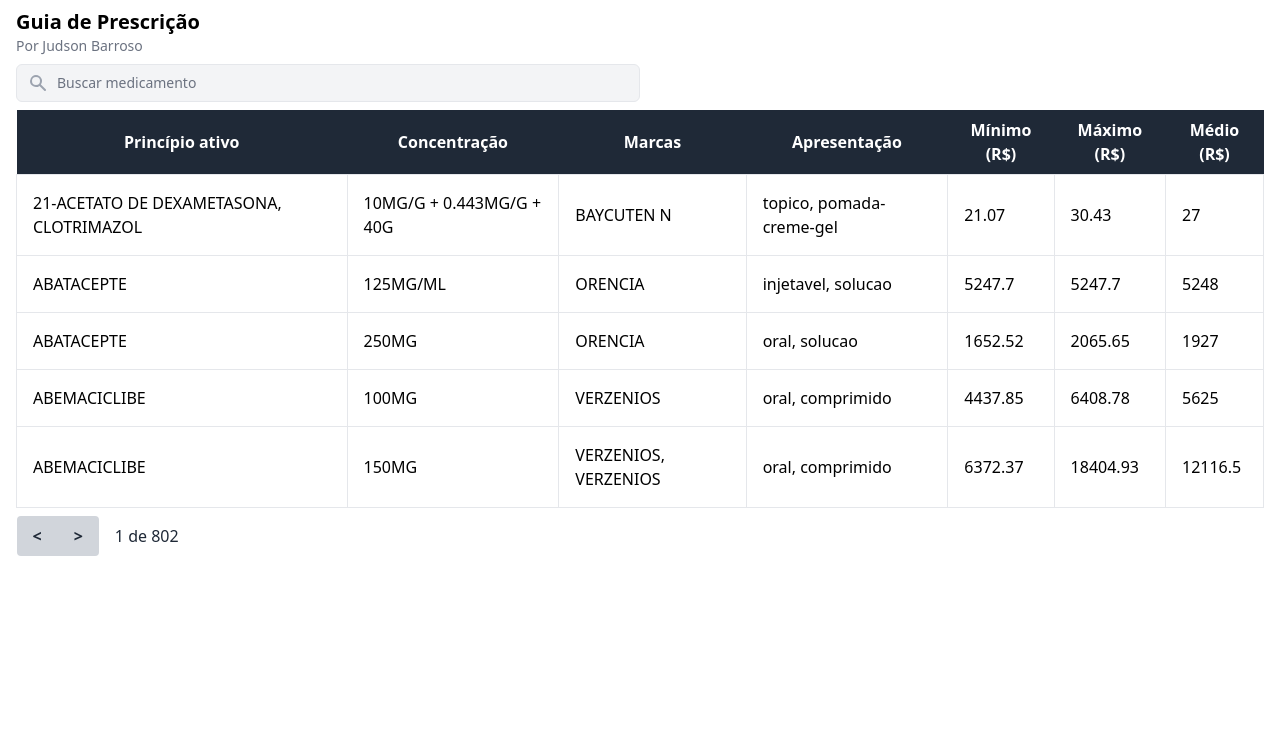
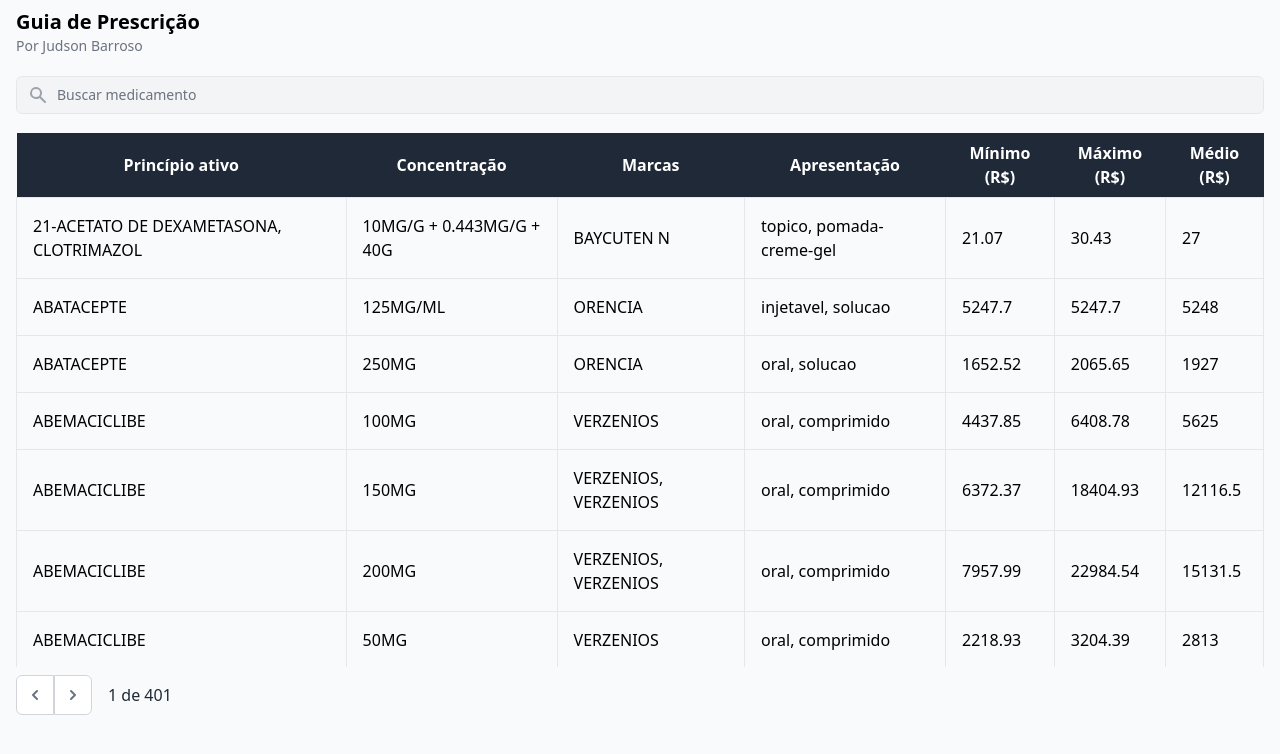
Before and after one commit to judsonbsilva/guia-prescricao, a React (Create React App) app: page / in a window 1280 px wide. Shown: the top 754 px of the page. Built offline with nearby package versions, Linux system fonts and the light colour scheme.

Commit message:
feature: adjust ui design

```diff
--- a/src/App.js
+++ b/src/App.js
@@ -95,7 +95,7 @@
     columns,
     data,
     initialState: {
-      pageSize: 5
+      pageSize: 10
     }
   }, useFilters, usePagination);
 
@@ -108,11 +108,14 @@
   };
 
   return (
-    <div className='w-full h-full px-4'>
-     <header className="flex flex-wrap">
-      <h1 className="flex-auto text-xl font-semibold mt-2">Guia de Prescrição</h1>
-      <div className="w-full flex-none text-sm font-medium text-gray-500">Por Judson Barroso</div>
-      <form className="relative w-1/2">
+    <div className='w-full h-screen px-4 bg-gray-50'>
+     <header className="flex flex-wrap md:h-1/6 sm:h-14">
+       <div className="flex-auto md:w-full sm:w-1/2">
+        <h1 className="w-full md:text-xl font-semibold mt-2 sm:text-base">Guia de Prescrição</h1>
+        <div className="w-full flex-none md:text-sm font-medium text-gray-500 sm:text-xs">Por Judson Barroso</div>
+      </div>
+      <div className="flex-auto md:w-full sm:w-1/2">
+      <form className="relative">
         <svg width="20" height="20" fill="currentColor" className="absolute left-3 top-1/2 transform -translate-y-1/2 text-gray-400">
           <path fill-rule="evenodd" clip-rule="evenodd" d="M8 4a4 4 0 100 8 4 4 0 000-8zM2 8a6 6 0 1110.89 3.476l4.817 4.817a1 1 0 01-1.414 1.414l-4.816-4.816A6 6 0 012 8z" />
         </svg>
@@ -123,14 +126,15 @@
           className='focus:border-light-blue-500 focus:ring-1 focus:ring-light-blue-500 focus:outline-none w-full text-sm text-black placeholder-gray-500 border border-gray-200 rounded-md py-2 pl-10 bg-gray-100 my-2'
         />
       </form>
+      </div>
     </header>
-
+    <div className="flex h-4/6 overflow-y-auto">
     <table {...getTableProps()} className='table-auto w-full'>
       <thead>
         {headerGroups.map(headerGroup => (
           <tr {...headerGroup.getHeaderGroupProps()} className='bg-gray-800 mar'>
             {headerGroup.headers.map(column => (
-              <th {...column.getHeaderProps()} className='px-2 py-2 text-white h-100'>
+              <th {...column.getHeaderProps()} className='px-2 py-2 text-white h-10'>
                 {column.render('Header')}
               </th>
             ))}
@@ -146,7 +150,7 @@
                     return (
                       <td
                         {...cell.getCellProps()}
-                        className='border px-4 py-4 h-1/5'
+                        className='border px-4 py-4'
                       >
                         {cell.render('Cell')}
                       </td>
@@ -156,19 +160,29 @@
             )
           })}
       </tbody>
-      <tfoot>
-      <div className="inline-flex py-2">
+    </table>
+    </div>
+    <footer className="flex h-1/6">
+    <div className="inline-flex h-14 py-2">
         <button
-          className="bg-gray-300 hover:bg-gray-400 text-gray-800 font-bold py-2 px-4 rounded-l"
+          //className="bg-gray-300 hover:bg-gray-400 text-gray-800 font-bold py-2 px-4 rounded-l"
           onClick={() => previousPage()} disabled={!canPreviousPage}
+          className="relative inline-flex items-center px-2 py-2 rounded-l-md border border-gray-300 bg-white text-sm font-medium text-gray-500 hover:bg-gray-50"
         >
-          {'<'}
+          <span class="sr-only">Anterior</span>
+          <svg class="h-5 w-5" xmlns="http://www.w3.org/2000/svg" viewBox="0 0 20 20" fill="currentColor" aria-hidden="true">
+            <path fill-rule="evenodd" d="M12.707 5.293a1 1 0 010 1.414L9.414 10l3.293 3.293a1 1 0 01-1.414 1.414l-4-4a1 1 0 010-1.414l4-4a1 1 0 011.414 0z" clip-rule="evenodd" />
+          </svg>
         </button>
         <button
-          className="bg-gray-300 hover:bg-gray-400 text-gray-800 font-bold py-2 px-4 rounded-r"
+          //className="bg-gray-300 hover:bg-gray-400 text-gray-800 font-bold py-2 px-4 rounded-r"
+          className="relative inline-flex items-center px-2 py-2 rounded-r-md border border-gray-300 bg-white text-sm font-medium text-gray-500 hover:bg-gray-50"
           onClick={() => nextPage()} disabled={!canNextPage}
         >
-          {'>'}
+          <span class="sr-only">Posterior</span>
+          <svg class="h-5 w-5" xmlns="http://www.w3.org/2000/svg" viewBox="0 0 20 20" fill="currentColor" aria-hidden="true">
+            <path fill-rule="evenodd" d="M7.293 14.707a1 1 0 010-1.414L10.586 10 7.293 6.707a1 1 0 011.414-1.414l4 4a1 1 0 010 1.414l-4 4a1 1 0 01-1.414 0z" clip-rule="evenodd" />
+          </svg>
         </button>
         <div className="relative font-medium">
           <p className='inline-block text-gray-800 text-center align-middle py-2 px-4'>
@@ -176,8 +190,7 @@
           </p>
         </div>
       </div>
-      </tfoot>
-    </table>
+    </footer>
     </div>
   );
 /*
--- a/src/components/Evolution.js
+++ b/src/components/Evolution.js
@@ -1,7 +1,7 @@
 import React, { useState } from 'react';
 import Handlebars from 'handlebars';
-import InputData from './components/InputData';
-import { generateVars } from './helpers';
+import InputData from './InputData';
+import { generateVars } from '../helpers';
 
 function Text() {
   const [state, setState] = useState({
```
